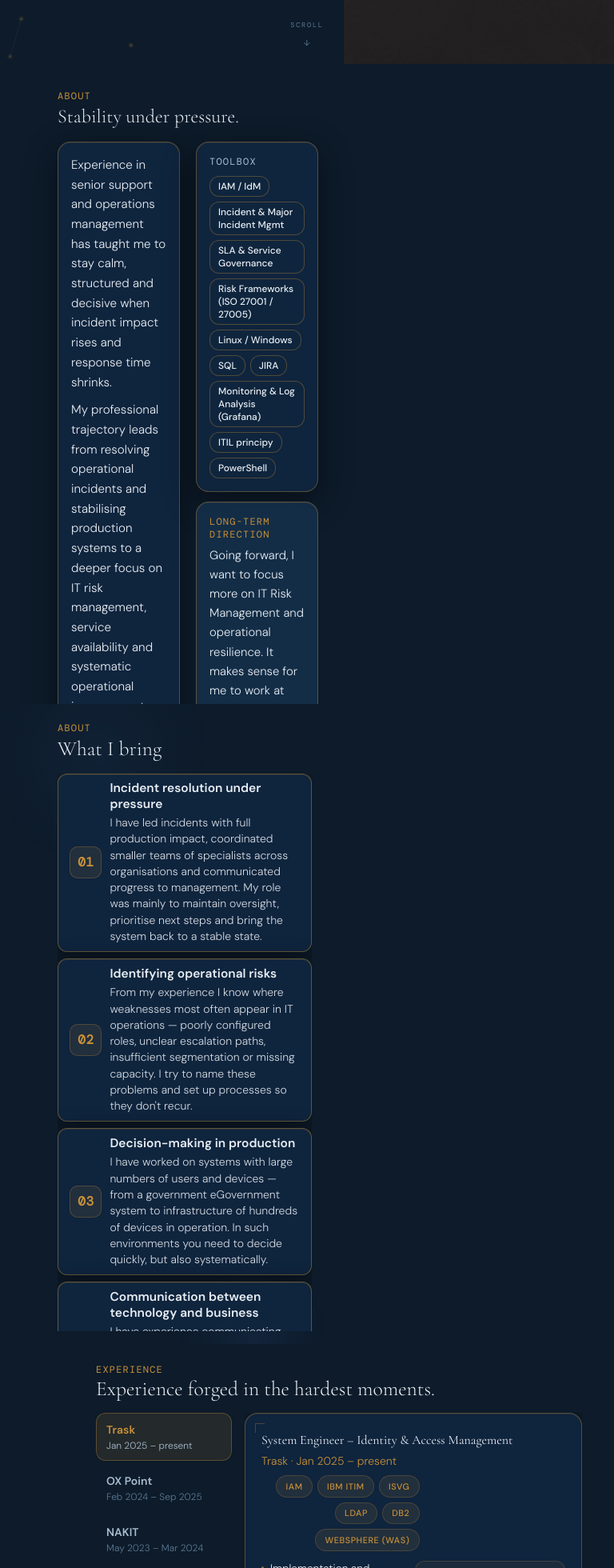
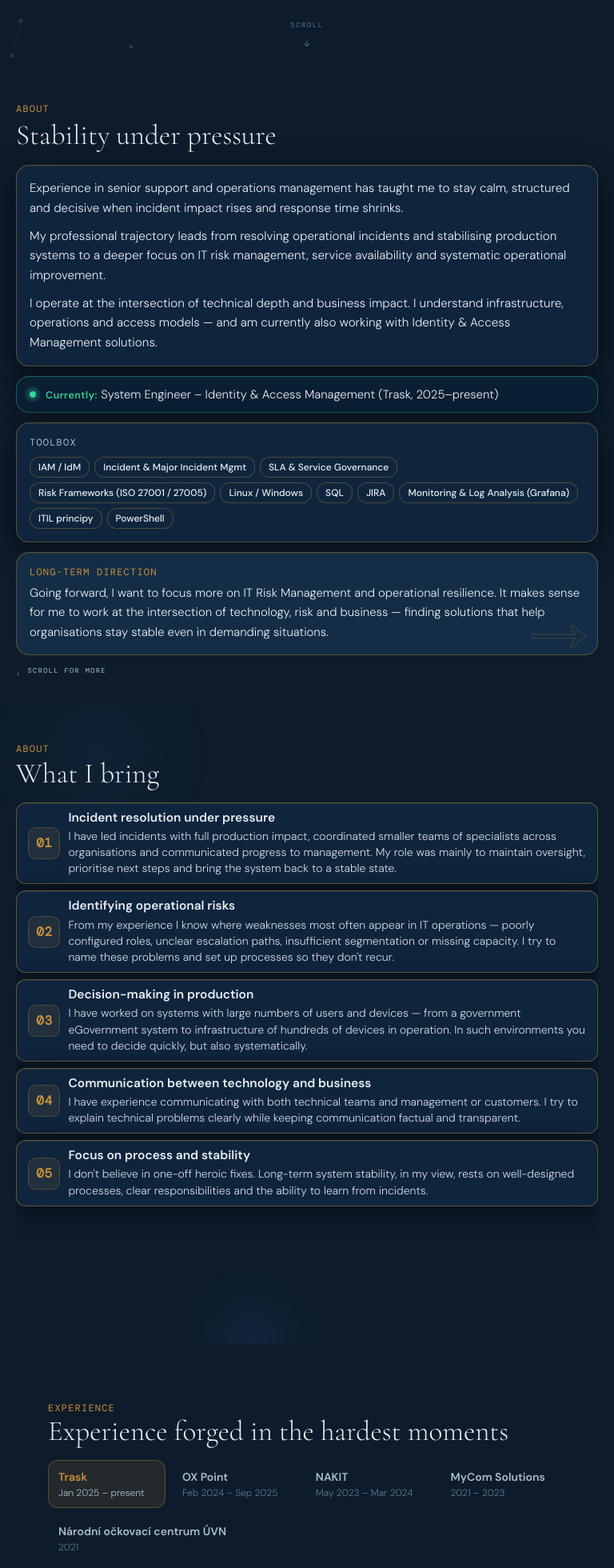
Before and after one commit to MatthewGrygar/personal, a Next.js app: page / in a window 768 px wide. Shown: the part 720-2680 px from the top of the page at 80% size. Built offline with nearby package versions, Linux system fonts and the light colour scheme; a web font is replaced by a local one.

Commit message:
mobilní zobrazení

```diff
--- a/src/app/globals.css
+++ b/src/app/globals.css
@@ -164,3 +164,126 @@ body::before {
   from { opacity: 0; transform: scale(0.88) translateY(6px); }
   to   { opacity: 1; transform: scale(1) translateY(0); }
 }
+
+/* ═══════════════════════════════════════════════
+   MOBILE RESPONSIVE — max-width: 768px
+   Desktop layout unchanged, mobile gets full-width
+   single-column scrollable sections
+═══════════════════════════════════════════════ */
+
+@media (max-width: 768px) {
+
+  /* Kill scroll-snap on mobile — natural scroll */
+  html {
+    scroll-snap-type: none;
+  }
+
+  section[data-slide] {
+    scroll-snap-align: none;
+    scroll-snap-stop: unset;
+    height: auto;
+    min-height: 100dvh;
+    overflow: visible;
+  }
+
+  /* Hide photo on mobile entirely */
+  .scroll-photo-wrap {
+    display: none !important;
+  }
+
+  /* SideRail hidden on mobile */
+  .side-rail-wrap {
+    display: none !important;
+  }
+
+  /* All sections full width, no left padding from SideRail */
+  .mobile-section {
+    width: 100% !important;
+    padding-left: 1.25rem !important;
+    padding-right: 1.25rem !important;
+    padding-top: 3rem !important;
+    padding-bottom: 2.5rem !important;
+    height: auto !important;
+    min-height: 100dvh !important;
+    overflow: visible !important;
+  }
+
+  /* 2-column grids → 1 column */
+  .mobile-1col {
+    grid-template-columns: 1fr !important;
+    grid-template-rows: unset !important;
+  }
+
+  /* Headings scale down */
+  .mobile-h2 {
+    font-size: clamp(1.6rem, 6vw, 2.2rem) !important;
+  }
+
+  /* About — left panel full width */
+  .about-content {
+    width: 100% !important;
+  }
+
+  /* Pillars — full width */
+  .pillars-content {
+    width: 100% !important;
+  }
+
+  /* Projects grid — 1 col on phone, 2 col on tablet */
+  .projects-grid {
+    grid-template-columns: 1fr !important;
+    grid-template-rows: unset !important;
+  }
+}
+
+@media (min-width: 481px) and (max-width: 768px) {
+  .projects-grid {
+    grid-template-columns: 1fr 1fr !important;
+  }
+}
+
+/* ── HERO mobile ── */
+@media (max-width: 768px) {
+  .hero-content {
+    width: 100% !important;
+    padding-left: 1.5rem !important;
+    padding-right: 1.5rem !important;
+    padding-top: 5rem !important;
+    justify-content: flex-start !important;
+  }
+  .hero-name {
+    font-size: clamp(3.5rem, 14vw, 5rem) !important;
+  }
+  .hero-stats {
+    display: none !important;
+  }
+  .hero-scroll-hint {
+    display: none !important;
+  }
+  /* Experience — sidebar stacks above panel */
+  .exp-layout {
+    flex-direction: column !important;
+  }
+  .exp-sidebar {
+    width: 100% !important;
+    flex-direction: row !important;
+    flex-wrap: wrap !important;
+    gap: 0.5rem !important;
+  }
+  .exp-sidebar button {
+    flex: 1 1 auto !important;
+    min-width: 120px !important;
+  }
+  .exp-detail {
+    flex: 1 !important;
+    min-height: 0 !important;
+  }
+  /* Skills — strengths back to 1 col (already mobile-1col handles grid) */
+  .skills-strengths-grid {
+    grid-template-columns: 1fr !important;
+  }
+  /* Contact form grid — 2 fields side by side stays, fine on mobile */
+  .contact-name-email {
+    grid-template-columns: 1fr !important;
+  }
+}
--- a/src/app/page.tsx
+++ b/src/app/page.tsx
@@ -120,6 +120,7 @@ function ScrollPhoto() {
       initial={{ opacity:0 }}
       animate={{ opacity:1 }}
       transition={{ duration:1.1, ease:"easeOut", delay:0.2 }}
+      className="scroll-photo-wrap"
       style={{
         position:"fixed", right:0, top:0,
         width:"44%", height:"100dvh",
--- a/src/components/About.tsx
+++ b/src/components/About.tsx
@@ -43,7 +43,7 @@ export function About({ lang }: { lang: Lang }) {
       style={{ background:"transparent" }}>
 
       {/* Content — left 56% */}
-      <div className="relative z-10 flex h-full flex-col"
+      <div className="relative z-10 flex h-full flex-col about-content mobile-section"
         style={{
           width:"56%",
           paddingLeft:"clamp(4.5rem,7vw,8rem)",
@@ -59,13 +59,13 @@ export function About({ lang }: { lang: Lang }) {
         </motion.p>
 
         {/* Headline */}
-        <motion.h2 {...fi(0.1)} className="font-display mb-4"
+        <motion.h2 {...fi(0.1)} className="font-display mb-4 mobile-h2"
           style={{ fontSize:"clamp(1.5rem,2.4vw,2.4rem)", fontWeight:300, lineHeight:1.2, color:"var(--ink)" }}>
           {t(about.headline, lang)}
         </motion.h2>
 
         {/* 2-col grid */}
-        <div className="flex-1 min-h-0 grid gap-x-5 gap-y-3"
+        <div className="flex-1 min-h-0 grid gap-x-5 gap-y-3 mobile-1col"
           style={{ gridTemplateColumns:"1fr 1fr", alignContent:"start" }}>
 
           {/* ── LEFT ── */}
--- a/src/components/Contact.tsx
+++ b/src/components/Contact.tsx
@@ -99,7 +99,7 @@ export function Contact({ lang }: { lang: Lang }) {
   });
 
   return (
-    <div ref={ref} className="relative flex h-dvh w-full overflow-hidden pl-20"
+    <div ref={ref} className="relative flex h-dvh w-full overflow-hidden pl-20 mobile-section"
       style={{ background: "transparent" }}>
 
       <div className="relative z-10 flex h-full flex-col px-6 py-6 md:px-12" style={{ width:"100%" }}>
@@ -110,7 +110,7 @@ export function Contact({ lang }: { lang: Lang }) {
           {t(i18n.nav.contact, lang)}
         </motion.p>
 
-        <motion.h2 {...fi(0.07)} className="font-display mb-1"
+        <motion.h2 {...fi(0.07)} className="font-display mb-1 mobile-h2"
           style={{ fontSize:"clamp(1.6rem,3vw,3rem)", fontWeight:300, lineHeight:1.1, color:"var(--ink)" }}>
           {t(contact.headline, lang)}
         </motion.h2>
@@ -121,7 +121,7 @@ export function Contact({ lang }: { lang: Lang }) {
         </motion.p>
 
         {/* 2-col: form LEFT | info RIGHT */}
-        <div className="min-h-0 flex-1 grid gap-5" style={{ gridTemplateColumns:"1.1fr 0.9fr" }}>
+        <div className="min-h-0 flex-1 grid gap-5 mobile-1col" style={{ gridTemplateColumns:"1.1fr 0.9fr" }}>
 
           {/* ── LEFT: Form ── */}
           <motion.div {...fi(0.18,"x",-16)}
@@ -147,7 +147,7 @@ export function Contact({ lang }: { lang: Lang }) {
             ) : (
               <form onSubmit={handleSubmit} className="flex h-full flex-col gap-2.5">
                 {/* Name + Email row */}
-                <div className="grid gap-2.5" style={{ gridTemplateColumns:"1fr 1fr" }}>
+                <div className="grid gap-2.5 contact-name-email" style={{ gridTemplateColumns:"1fr 1fr" }}>
                   <div>
                     <label style={labelCss}>{t(contact.form.name, lang)}</label>
                     <input name="name" type="text" required style={inputCss} onFocus={onFocus} onBlur={onBlur} />
--- a/src/components/Experience.tsx
+++ b/src/components/Experience.tsx
@@ -40,7 +40,7 @@ export function Experience({ lang }: { lang: Lang }) {
   const direction = activeIdx > prev ? 1 : -1;
 
   return (
-    <div ref={ref} className="relative flex h-dvh w-full overflow-hidden pl-20"
+    <div ref={ref} className="relative flex h-dvh w-full overflow-hidden pl-20 mobile-section"
       style={{ background: "transparent" }}>
 
       <div className="relative z-10 flex h-full flex-col px-6 py-6 md:px-10" style={{ width:"100%" }}>
@@ -52,15 +52,15 @@ export function Experience({ lang }: { lang: Lang }) {
           {t(i18n.nav.experience, lang)}
         </motion.p>
         <motion.h2 initial={{ opacity:0, y:14 }} animate={inView?{opacity:1,y:0}:{}} transition={{ delay:0.08 }}
-          className="font-display mb-4"
+          className="font-display mb-4 mobile-h2"
           style={{ fontSize:"clamp(1.6rem,2.8vw,2.8rem)", fontWeight:300, color:"var(--ink)", lineHeight:1.1 }}>
           {t(exp.headline, lang)}
         </motion.h2>
 
-        <div className="flex min-h-0 flex-1 gap-4">
+        <div className="flex min-h-0 flex-1 gap-4 exp-layout">
 
           {/* ── Sidebar ── */}
-          <div className="flex flex-shrink-0 flex-col gap-1" style={{ width:"170px" }}>
+          <div className="flex flex-shrink-0 flex-col gap-1 exp-sidebar" style={{ width:"170px" }}>
             {exp.items.map((item: any, i: number) => {
               const isActive = activeIdx === i;
               return (
@@ -87,7 +87,7 @@ export function Experience({ lang }: { lang: Lang }) {
           </div>
 
           {/* ── Detail panel ── */}
-          <div className="min-h-0 flex-1 overflow-hidden">
+          <div className="min-h-0 flex-1 overflow-hidden exp-detail">
             <AnimatePresence mode="wait" initial={false}>
               <motion.div key={activeIdx}
                 initial={{ opacity:0, y: direction * 16 }}
@@ -125,7 +125,7 @@ export function Experience({ lang }: { lang: Lang }) {
                   </div>
 
                   {/* ── 2-column body ── */}
-                  <div className="flex-1 min-h-0 grid gap-3" style={{ gridTemplateColumns:"1fr 1fr" }}>
+                  <div className="flex-1 min-h-0 grid gap-3 mobile-1col" style={{ gridTemplateColumns:"1fr 1fr" }}>
 
                     {/* LEFT: bullets */}
                     <div className="flex flex-col gap-1.5 overflow-hidden">
--- a/src/components/Hero.tsx
+++ b/src/components/Hero.tsx
@@ -175,7 +175,7 @@ export function Hero({ lang }: { lang: Lang }) {
       </motion.div>
 
       {/* ── TEXT ── */}
-      <div className="relative flex h-full flex-col justify-center"
+      <div className="relative flex h-full flex-col justify-center hero-content"
         style={{ width:"56%", zIndex:20, paddingLeft:"clamp(5rem,8vw,9rem)", paddingRight:"2.5rem" }}>
 
         {/* Kicker */}
@@ -247,7 +247,7 @@ export function Hero({ lang }: { lang: Lang }) {
         </motion.div>
 
         {/* CTAs */}
-        <motion.div {...fu(2.6)} className="flex flex-wrap items-center gap-3 mb-10">
+        <motion.div {...fu(2.6)} className="flex flex-wrap items-center gap-3 mb-10 hero-stats-row">
           <a href="#contact"
             onClick={e => { e.preventDefault(); document.getElementById("contact")?.scrollIntoView({ behavior:"smooth" }); }}
             className="flex items-center justify-center gap-2 rounded-full px-7 py-3 text-sm font-medium transition-all hover:brightness-110"
--- a/src/components/Pillars.tsx
+++ b/src/components/Pillars.tsx
@@ -44,7 +44,7 @@ export function Pillars({ lang }: { lang: Lang }) {
       </div>
 
       {/* Content — left 56% beside photo */}
-      <div className="relative z-10 flex h-full flex-col"
+      <div className="relative z-10 flex h-full flex-col pillars-content mobile-section"
         style={{
           width:"56%",
           paddingLeft:"clamp(4.5rem,7vw,8rem)",
@@ -66,7 +66,7 @@ export function Pillars({ lang }: { lang: Lang }) {
         <motion.h2
           initial={{ opacity:0, y:10 }} animate={ inView ? { opacity:1, y:0 } : {} }
           transition={{ duration:0.5, delay:0.1 }}
-          className="font-display mb-4"
+          className="font-display mb-4 mobile-h2"
           style={{ fontSize:"clamp(1.6rem,2.6vw,2.8rem)", fontWeight:300,
             lineHeight:1.1, color:"var(--ink)" }}>
           {t(about.pillarsTitle, lang)}
--- a/src/components/Projects.tsx
+++ b/src/components/Projects.tsx
@@ -29,7 +29,7 @@ export function Projects({ lang }: { lang: Lang }) {
   const proj = i18n.projects as any;
 
   return (
-    <div ref={ref} className="relative flex h-dvh w-full overflow-hidden pl-20"
+    <div ref={ref} className="relative flex h-dvh w-full overflow-hidden pl-20 mobile-section"
       style={{ background: "transparent" }}>
 
       <div className="relative z-10 flex h-full flex-col px-6 py-6 md:px-12" style={{ width:"100%" }}>
@@ -41,13 +41,13 @@ export function Projects({ lang }: { lang: Lang }) {
         </motion.p>
 
         <motion.h2 initial={{ opacity:0, y:14 }} animate={inView?{opacity:1,y:0}:{}} transition={{ delay:0.08 }}
-          className="font-display mb-4"
+          className="font-display mb-4 mobile-h2"
           style={{ fontSize:"clamp(1.8rem,3vw,3rem)", fontWeight:300, color:"var(--ink)", lineHeight:1.1 }}>
           {t(proj.headline, lang)}
         </motion.h2>
 
         {/* 3×2 grid */}
-        <div className="min-h-0 flex-1 grid gap-3"
+        <div className="min-h-0 flex-1 grid gap-3 projects-grid"
           style={{ gridTemplateColumns:"repeat(3,1fr)", gridTemplateRows:"repeat(2,1fr)" }}>
           {proj.items.map((item: any, i: number) => (
             <motion.div key={i}
--- a/src/components/Skills.tsx
+++ b/src/components/Skills.tsx
@@ -31,7 +31,7 @@ export function Skills({ lang }: { lang: Lang }) {
   });
 
   return (
-    <div ref={ref} className="relative flex h-dvh w-full overflow-hidden pl-20"
+    <div ref={ref} className="relative flex h-dvh w-full overflow-hidden pl-20 mobile-section"
       style={{ background: "transparent" }}>
 
       <div className="relative z-10 flex h-full flex-col px-6 py-6 md:px-12" style={{ width:"100%" }}>
@@ -41,7 +41,7 @@ export function Skills({ lang }: { lang: Lang }) {
           {t(i18n.nav.skills, lang)}
         </motion.p>
 
-        <motion.h2 {...fi(0.08)} className="font-display mb-1"
+        <motion.h2 {...fi(0.08)} className="font-display mb-1 mobile-h2"
           style={{ fontSize:"clamp(1.3rem,2.2vw,2.2rem)", fontWeight:300, color:"var(--ink)", lineHeight:1.15 }}>
           {t(skills.headline, lang)}
         </motion.h2>
@@ -52,7 +52,7 @@ export function Skills({ lang }: { lang: Lang }) {
         </motion.p>
 
         {/* 2-column layout */}
-        <div className="min-h-0 flex-1 grid gap-3" style={{ gridTemplateColumns:"1fr 1fr" }}>
+        <div className="min-h-0 flex-1 grid gap-3 mobile-1col" style={{ gridTemplateColumns:"1fr 1fr" }}>
 
           {/* ── LEFT COLUMN ── */}
           <div className="flex flex-col gap-2.5">
@@ -80,7 +80,7 @@ export function Skills({ lang }: { lang: Lang }) {
                 style={{ color:"#A8BDD0", fontFamily:"DM Mono, monospace" }}>
                 {t(skills.strengthsTitle, lang)}
               </p>
-              <div className="flex flex-col gap-1.5">
+              <div className="flex flex-col gap-1.5 skills-strengths-grid">
                 {skills.strengths.map((s: any, i: number) => (
                   <div key={i} className="flex items-start gap-2">
                     <span style={{ color:"var(--amber)", fontSize:"0.5rem", flexShrink:0, marginTop:"4px" }}>✦</span>
--- a/src/data/site.ts
+++ b/src/data/site.ts
@@ -31,8 +31,8 @@ export const i18n = {
 
   about: {
     headline: {
-      en: "Stability under pressure.",
-      cs: "Stabilita pod tlakem."
+      en: "Stability under pressure",
+      cs: "Stabilita pod tlakem"
     },
     body: {
       en: "Experience in senior support and operations management has taught me to stay calm, structured and decisive when incident impact rises and response time shrinks.\n\nMy professional trajectory leads from resolving operational incidents and stabilising production systems to a deeper focus on IT risk management, service availability and systematic operational improvement.\n\nI operate at the intersection of technical depth and business impact. I understand infrastructure, operations and access models — and am currently also working with Identity & Access Management solutions.",
@@ -77,7 +77,7 @@ export const i18n = {
   },
 
   experience: {
-    headline: { en: "Experience forged in the hardest moments.", cs: "Zkušenosti vykované v nejtěžších chvílích." },
+    headline: { en: "Experience forged in the hardest moments", cs: "Zkušenosti vykované v nejtěžších chvílích" },
     items: [
       {
         role:    { en: "System Engineer – Identity & Access Management", cs: "System Engineer – Identity & Access Management" },
@@ -372,8 +372,8 @@ export const i18n = {
 
   skills: {
     headline: {
-      en: "Skills that keep systems and teams running under pressure.",
-      cs: "Dovednosti, díky kterým systémy a týmy fungují i pod tlakem."
+      en: "Skills that keep systems and teams running under pressure",
+      cs: "Dovednosti, díky kterým systémy a týmy fungují i pod tlakem"
     },
     subheadline: {
       en: "My experience is grounded in operating systems in real environments — resolving incidents, stabilising production, and identifying weaknesses before they cause problems. I combine technical background with a process-driven approach to operations and risk management.",
@@ -434,7 +434,7 @@ export const i18n = {
   },
 
   contact: {
-    headline: { en: "Let's build resilient systems together.", cs: "Pojďme budovat resilientní systémy společně." },
+    headline: { en: "Let's build resilient systems together", cs: "Pojďme budovat resilientní systémy společně" },
     body: {
       en: "If you're looking for someone with experience in system operations, incident management and identity management who wants to grow further in IT Risk Management and operational resilience — I'd be happy to connect.",
       cs: "Pokud hledáte člověka se zkušeností z provozu systémů, incident managementu a identity managementu, který se chce dále rozvíjet v oblasti IT Risk Managementu a provozní odolnosti systémů, rád se s vámi spojím."
```
